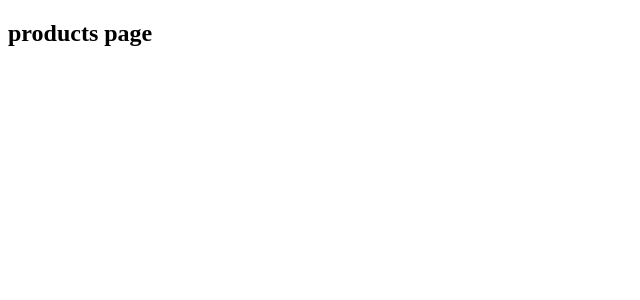
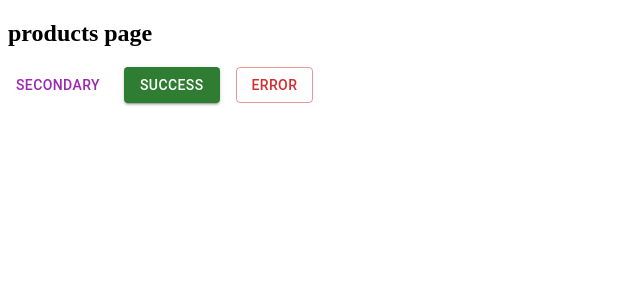
Before and after one commit to Hanh20021706/Base-React, a React (Create React App) app: page /products in a window 1280 px wide. Shown: the top 300 px of the page, without its empty margins (0-640 px from the left). Built offline with nearby package versions, Linux system fonts and the light colour scheme.

Commit message:
feat: Mui ui

```diff
--- a/src/components/products.tsx
+++ b/src/components/products.tsx
@@ -1,4 +1,5 @@
 import React from "react";
+import ColorButtons from "./ui/styled-button";
 
 type ProductsProps = {
   name?: string;
@@ -11,6 +12,7 @@ const ProductPage = ({ name, price }: ProductsProps) => {
       <p>{price}</p>
 
       <h2>products page</h2>
+      <ColorButtons />
     </div>
   );
 };
--- /dev/null
+++ b/src/components/ui/index.tsx
@@ -0,0 +1 @@
+export * from "./styled-button/index";
--- /dev/null
+++ b/src/components/ui/styled-button/index.tsx
@@ -0,0 +1,17 @@
+import * as React from "react";
+import Stack from "@mui/material/Stack";
+import Button from "@mui/material/Button";
+
+export default function ColorButtons() {
+  return (
+    <Stack direction="row" spacing={2}>
+      <Button color="secondary">Secondary</Button>
+      <Button variant="contained" color="success">
+        Success
+      </Button>
+      <Button variant="outlined" color="error">
+        Error
+      </Button>
+    </Stack>
+  );
+}
```
Also changed, not shown: package.json (+10 -3 lines), 1 other file (tests, documents, lock files or other folders).
